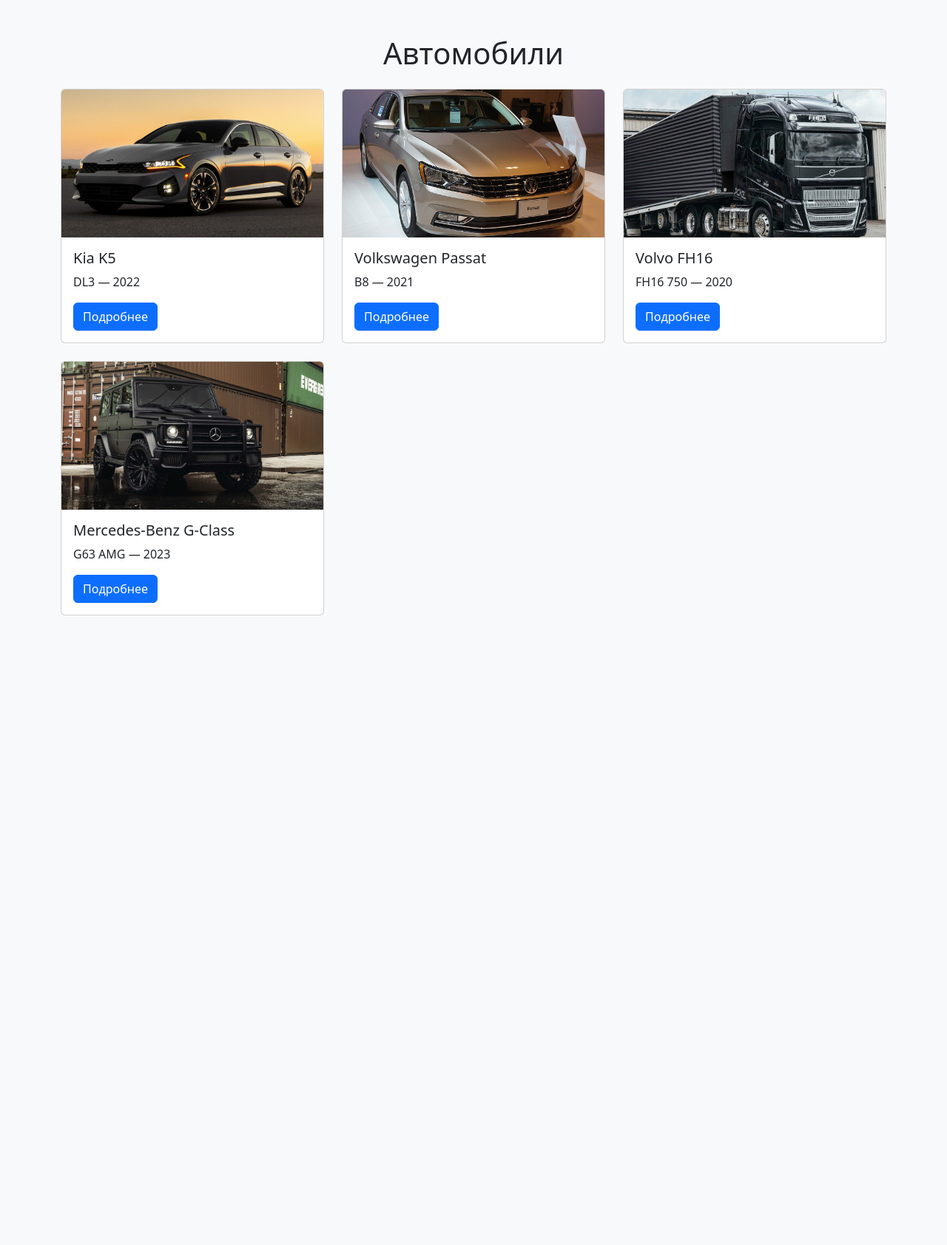
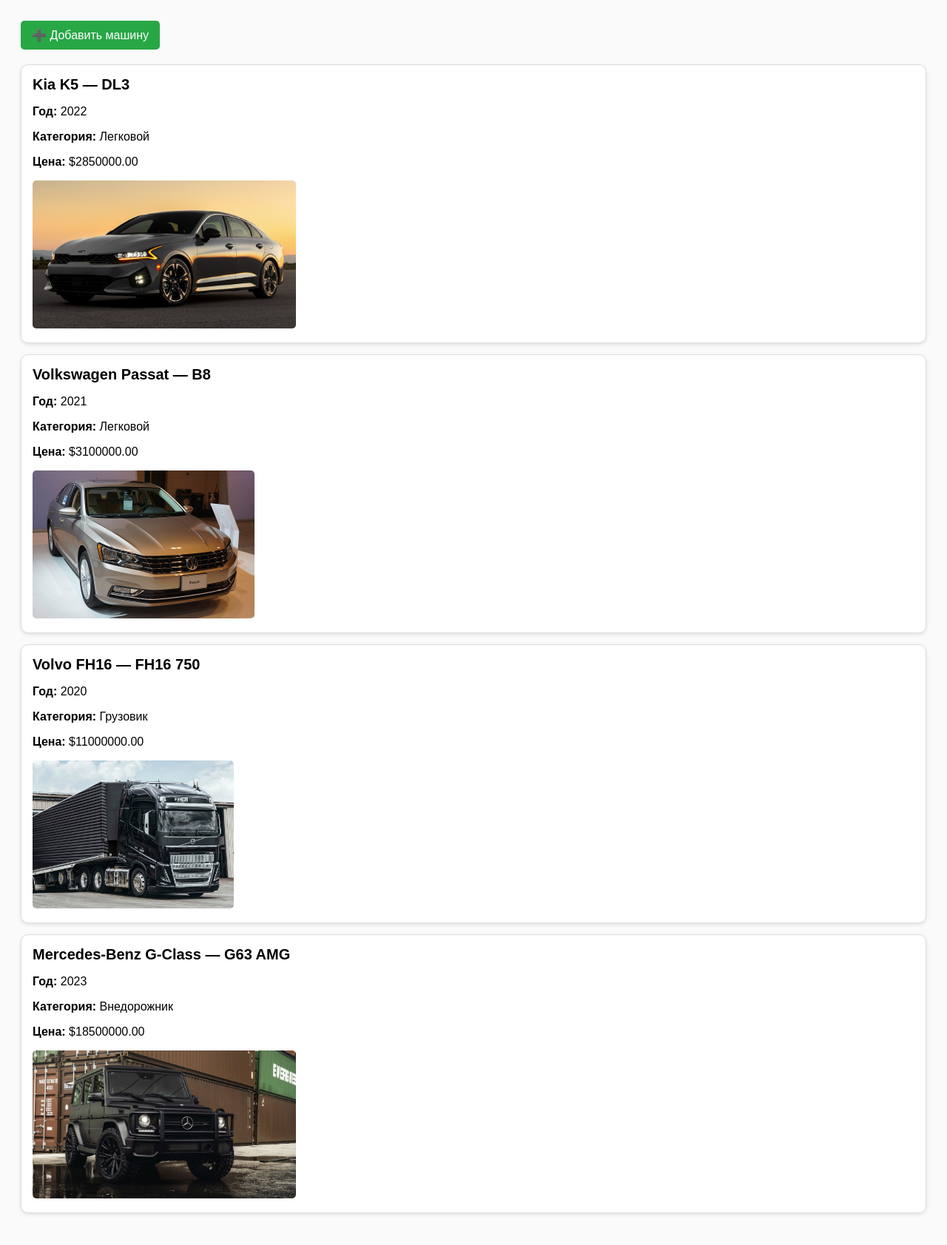
Before and after one commit to QanAii/car_sales, a Django app: page / in a window 1280 px wide. Shown: the whole page at 74% size. Before the commit the page ends 832 px from the top, so only its background shows below. Run offline with Django 5.2, Linux system fonts and the light colour scheme; data comes from the database, SQL or seed files in the repository; both versions use the stored data as it was after the commit.

Commit message:
Логика создания обьекта

```diff
--- a/app/models.py
+++ b/app/models.py
@@ -10,7 +10,7 @@
 class Car(models.Model ):
     title = models.CharField(max_length=323 )
     model = models.CharField(max_length=323 )
-    category = models.ForeignKey(Category, on_delete=models.PROTECT )
+    category = models.ForeignKey(Category, on_delete=models.PROTECT, blank=True, null=True)
     year = models.PositiveSmallIntegerField()
     image = models.ImageField(upload_to='media/car_images' )
     price = models.DecimalField(decimal_places=2, max_digits=12)
--- a/app/templates/app/index.html
+++ b/app/templates/app/index.html
@@ -1,28 +1,69 @@
-{% load static %}
 <!DOCTYPE html>
-<html lang="en">
+<html lang="ru">
 <head>
     <meta charset="UTF-8">
-    <title>Главная страница</title>
-    <link href="https://cdn.jsdelivr.net/npm/bootstrap@5.3.7/dist/css/bootstrap.min.css" rel="stylesheet">
+    <title>Список машин</title>
+    <style>
+        body {
+            font-family: Arial, sans-serif;
+            background-color: #fafafa;
+            padding: 20px;
+        }
+
+        .car-card {
+            background-color: white;
+            border: 1px solid #ddd;
+            border-radius: 10px;
+            padding: 15px;
+            margin-bottom: 15px;
+            box-shadow: 0 2px 5px rgba(0,0,0,0.1);
+        }
+
+        .car-card img {
+            max-width: 100%;
+            max-height: 200px;
+            object-fit: cover;
+            border-radius: 5px;
+        }
+
+        .car-title {
+            font-size: 20px;
+            font-weight: bold;
+            margin-bottom: 5px;
+        }
+
+        .create-link {
+            margin-bottom: 20px;
+            display: inline-block;
+            padding: 10px 15px;
+            background-color: #28a745;
+            color: white;
+            border-radius: 5px;
+            text-decoration: none;
+        }
+
+        .create-link:hover {
+            background-color: #218838;
+        }
+    </style>
 </head>
-<body class="bg-light">
-<div class="container mt-5">
-    <h1 class="text-center mb-4">Автомобили</h1>
-    <div class="row row-cols-1 row-cols-md-3 g-4">
-        {% for car in cars %}
-        <div class="col">
-            <div class="card h-100">
-                <img src="{{ car.image.url }}" class="card-img-top" alt="{{ car.title }}" style="height: 200px; object-fit: cover;">
-                <div class="card-body">
-                    <h5 class="card-title">{{ car.title }}</h5>
-                    <p class="card-text">{{ car.model }} — {{ car.year }}</p>
-                    <a href="{% url 'detail' car.pk %}" class="btn btn-primary">Подробнее</a>
-                </div>
-            </div>
-        </div>
-        {% endfor %}
+<body>
+
+    <a href="{% url 'create' %}" class="create-link">➕ Добавить машину</a>
+
+    {% for car in cars %}
+    <div class="car-card">
+        <div class="car-title">{{ car.title }} — {{ car.model }}</div>
+        <p><strong>Год:</strong> {{ car.year }}</p>
+        <p><strong>Категория:</strong> {{ car.category.title }}</p>
+        <p><strong>Цена:</strong> ${{ car.price }}</p>
+        {% if car.image %}
+            <img src="{{ car.image.url }}" alt="{{ car.title }}">
+        {% endif %}
     </div>
-</div>
+    {% empty %}
+        <p>Машин пока нет...</p>
+    {% endfor %}
+
 </body>
 </html>
--- a/app/urls.py
+++ b/app/urls.py
@@ -4,4 +4,5 @@
 urlpatterns = [
     path('', views.index_view, name='index'),
     path('car/<int:car_id>/', views.detail_views, name='detail'),
+    path('create/', views.create_views, name='create')
 ]
--- a/app/views.py
+++ b/app/views.py
@@ -1,10 +1,17 @@
 from django.shortcuts import render
 from .models import Car
+
 
 def index_view(request):
     cars = Car.objects.all()
     return  render(request, 'app/index.html', {'cars':cars})
 
+
 def detail_views(request, car_id):
     car = Car.objects.get(id=car_id)
     return render(request, 'app/detail.html', {'car':car})
+
+
+def create_views(request):
+    print(request.POST)
+    return render(request, 'app/create.html')
```
Also changed, not shown: app/templates/app/create.html (added, +91 -0 lines), app/migrations/0002_alter_car_category.py (added), db.sqlite3.
